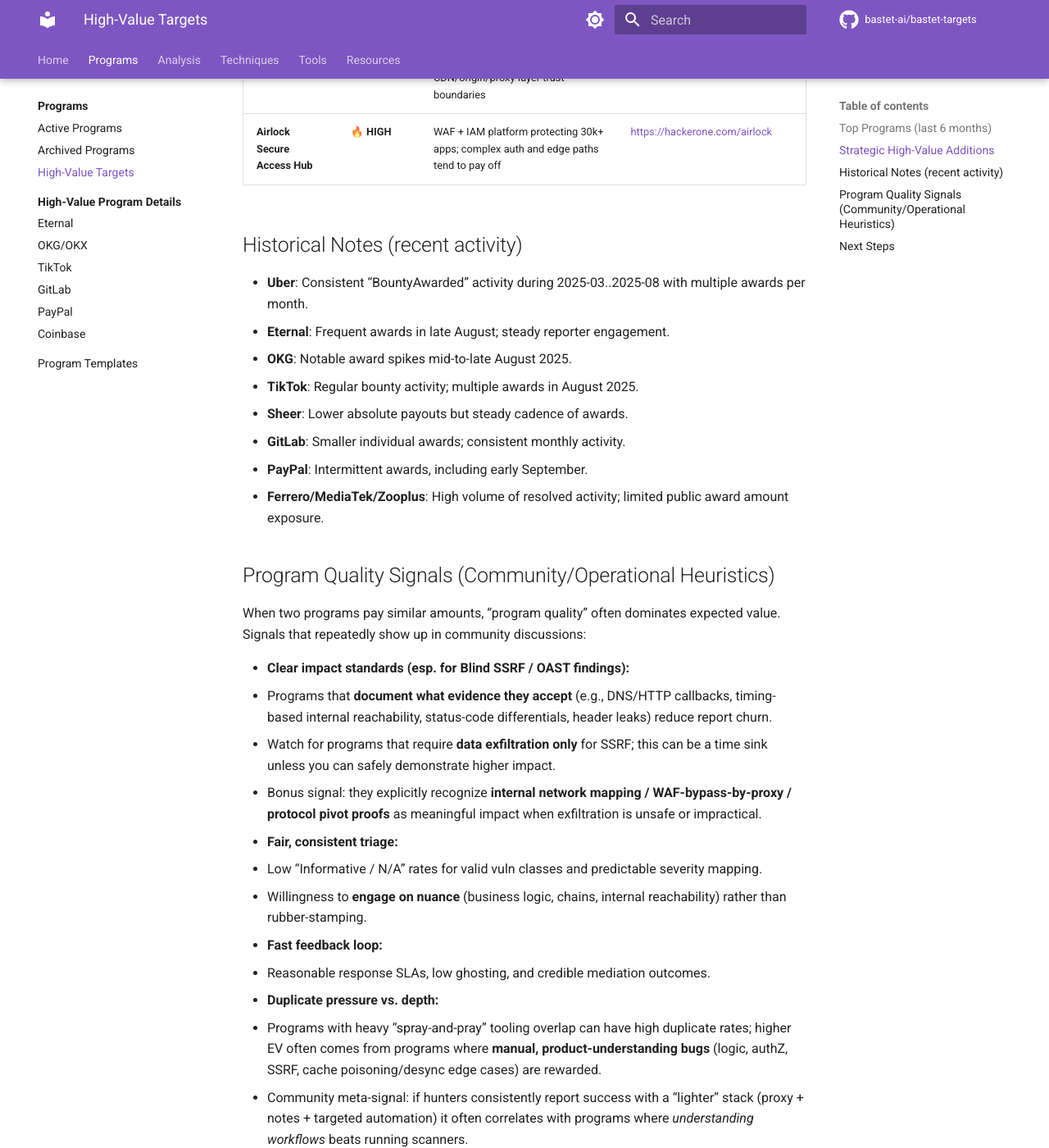
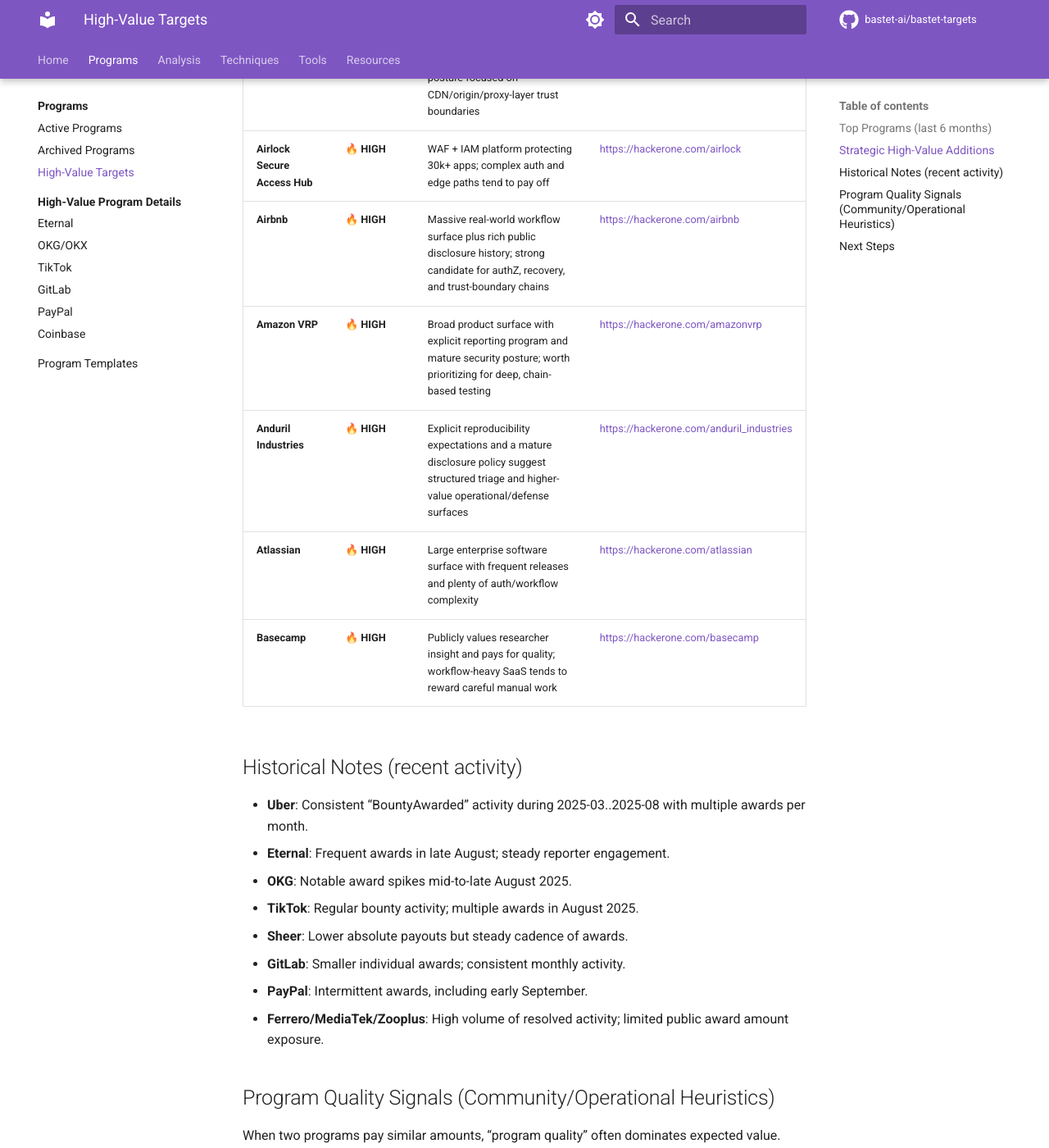
Before and after one commit to bastet-ai/bastet-targets, an MkDocs documentation site: the page built from docs/programs/high-value.md, in a window 1280 px wide and 1400 px high, scrolled down 1252 px. Shown: the whole window at 82% size. Built offline with MkDocs 1.6.1 and Material for MkDocs 9.7.7, drawn with Linux system fonts in a browser that asks for light colours; comment, search, counter and statistics services are not loaded.

Commit message:
Update high-value targets and quality signals

```diff
--- a/docs/programs/high-value.md
+++ b/docs/programs/high-value.md
@@ -27,6 +27,11 @@
 | **1Password** | 🔥 **HIGH** | Public page explicitly asks for creative researchers; scanners are unlikely to help, which usually means higher manual-EV surface | https://hackerone.com/1password |
 | **Akamai** | 🔥 **HIGH** | Public soft-launch / invite-only posture focused on CDN/origin/proxy-layer trust boundaries | https://hackerone.com/akamai |
 | **Airlock Secure Access Hub** | 🔥 **HIGH** | WAF + IAM platform protecting 30k+ apps; complex auth and edge paths tend to pay off | https://hackerone.com/airlock |
+| **Airbnb** | 🔥 **HIGH** | Massive real-world workflow surface plus rich public disclosure history; strong candidate for authZ, recovery, and trust-boundary chains | https://hackerone.com/airbnb |
+| **Amazon VRP** | 🔥 **HIGH** | Broad product surface with explicit reporting program and mature security posture; worth prioritizing for deep, chain-based testing | https://hackerone.com/amazonvrp |
+| **Anduril Industries** | 🔥 **HIGH** | Explicit reproducibility expectations and a mature disclosure policy suggest structured triage and higher-value operational/defense surfaces | https://hackerone.com/anduril_industries |
+| **Atlassian** | 🔥 **HIGH** | Large enterprise software surface with frequent releases and plenty of auth/workflow complexity | https://hackerone.com/atlassian |
+| **Basecamp** | 🔥 **HIGH** | Publicly values researcher insight and pays for quality; workflow-heavy SaaS tends to reward careful manual work | https://hackerone.com/basecamp |
 
 
 ## Historical Notes (recent activity)
```
Also changed, not shown: docs/program-quality-signals.md (+2 -0 lines).
